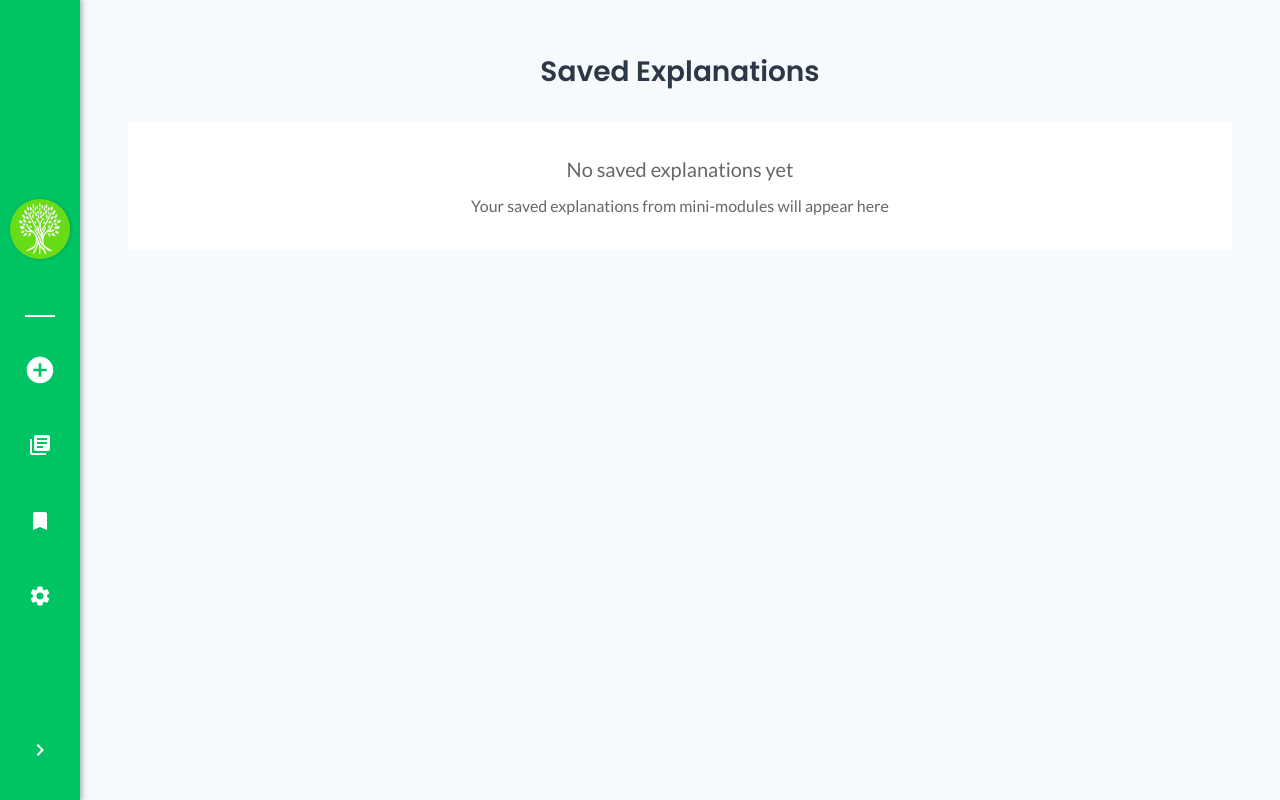
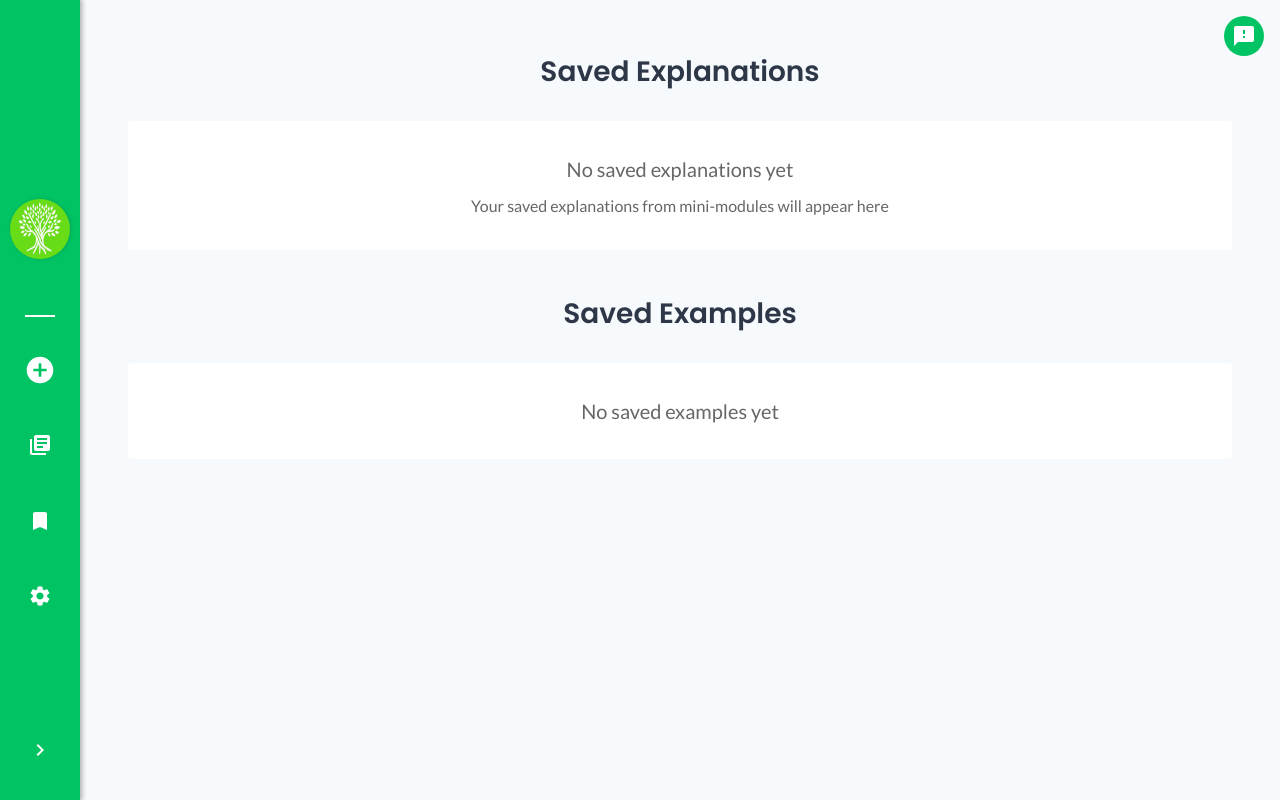
Before and after one commit to sksareen/gyaan-public, a React (Create React App) app in the folder frontend/: page /saved in a window 1280 px wide. Built offline with nearby package versions, Linux system fonts and the light colour scheme.

Commit message:
added feedback form

```diff
--- a/frontend/src/App.js
+++ b/frontend/src/App.js
@@ -13,6 +13,9 @@ import NotebookView from './components/NotebookView';
 import MiniModuleView from './components/MiniModuleView';
 import SavedView from './components/SavedView';
 import Settings from './components/Settings';
+import FeedbackIcon from '@mui/icons-material/Feedback';
+import IconButton from '@mui/material/IconButton';
+import Tooltip from '@mui/material/Tooltip';
 
 function App() {
     const [loading, setLoading] = useState(false);
@@ -122,6 +125,27 @@ function App() {
 
     return (
         <Router>
+            <IconButton
+                component="a"
+                href="https://docs.google.com/forms/d/e/1FAIpQLSdKRfCx1cS7ukmUOHArA_akrzXvKYby2QxAVOVpMlncGmWGDQ/viewform?usp=sf_link"
+                target="_blank"
+                rel="noopener noreferrer"
+                sx={{
+                    position: 'fixed',
+                    top: 16,
+                    right: 16,
+                    zIndex: 9999,
+                    backgroundColor: 'primary.main',
+                    color: 'white',
+                    '&:hover': {
+                        backgroundColor: 'primary.dark',
+                    },
+                }}
+            >
+                <Tooltip title="Give Feedback">
+                    <FeedbackIcon />
+                </Tooltip>
+            </IconButton>
             {loading && (
                 <Box
                     sx={{
--- a/frontend/src/components/InteractiveText.js
+++ b/frontend/src/components/InteractiveText.js
@@ -192,6 +192,7 @@ const InteractiveText = ({ children, topic, level = 0 }) => {
             transform: 'translateY(8px)', // Small offset from the text
             zIndex: 1000,
             backgroundColor: 'primary.main',
+            color: '#fff',
             '&:hover': {
               backgroundColor: 'primary.dark',
             },
--- a/frontend/src/components/Navigation.js
+++ b/frontend/src/components/Navigation.js
@@ -53,7 +53,7 @@ const Navigation = ({ isOpen, setIsOpen }) => {
         borderRadius: isOpen ? '8px' : '50%',
         width: isOpen ? (isMobile ? '60px' : '85%') : '40px',
         height: '40px',
-        minWidth: isMobile ? '60px' : (isOpen ? 'auto' : '40px'),
+        minWidth: isMobile ? '40px' : (isOpen ? 'auto' : '40px'),
         '&:hover': {
             backgroundColor: theme.palette.secondary.main,
             color: theme.palette.background.main
@@ -69,7 +69,7 @@ const Navigation = ({ isOpen, setIsOpen }) => {
         borderRadius: isOpen ? '8px' : '50%',
         width: isOpen ? (isMobile ? '60px' : '85%') : '40px',
         height: '40px',
-        minWidth: isMobile ? '60px' : (isOpen ? 'auto' : '40px'),
+        minWidth: isMobile ? '40px' : (isOpen ? 'auto' : '40px'),
         '&:hover': {
             backgroundColor: theme.palette.secondary.main,
             color: theme.palette.background.main,
--- a/frontend/src/components/QuestionPanel.js
+++ b/frontend/src/components/QuestionPanel.js
@@ -64,7 +64,7 @@ const QuestionPanel = ({ topic, onExplanationReceived, questions = [], level })
           <Box sx={{
             display: 'grid',
             gridTemplateColumns: 'repeat(auto-fit, minmax(250px, 1fr))',
-            gap: 2,
+            gap: 1,
             width: '100%'
           }}>
             {questions.map((questionText, index) => (
--- a/frontend/src/components/SavedView.js
+++ b/frontend/src/components/SavedView.js
@@ -15,6 +15,7 @@ import ReactMarkdown from 'react-markdown';
 
 const SavedView = () => {
     const [savedExplanations, setSavedExplanations] = useState({});
+    const [savedExamples, setSavedExamples] = useState({});
     const [moduleIds, setModuleIds] = useState({});
     const navigate = useNavigate();
 
@@ -29,10 +30,12 @@ const SavedView = () => {
 
         // Get all localStorage keys
         const allKeys = Object.keys(localStorage);
-        // Filter for explanation keys
+
+        // Filter for explanation and example keys
         const explanationKeys = allKeys.filter(key => key.startsWith('explanations-'));
+        const exampleKeys = allKeys.filter(key => key.startsWith('examples-'));
 
-        // Build explanations object by topic
+        // Build explanations object
         const explanations = {};
         explanationKeys.forEach(key => {
             const topic = key.replace('explanations-', '');
@@ -46,7 +49,22 @@ const SavedView = () => {
             }
         });
 
+        // Build examples object
+        const examples = {};
+        exampleKeys.forEach(key => {
+            const topic = key.replace('examples-', '');
+            try {
+                const topicExamples = JSON.parse(localStorage.getItem(key) || '[]');
+                if (topicExamples.length > 0) {
+                    examples[topic] = topicExamples;
+                }
+            } catch (error) {
+                console.error(`Error parsing examples for ${topic}:`, error);
+            }
+        });
+
         setSavedExplanations(explanations);
+        setSavedExamples(examples);
     }, []);
 
     const handleDelete = (topic, timestamp) => {
@@ -64,6 +82,25 @@ const SavedView = () => {
             setSavedExplanations(prev => ({
                 ...prev,
                 [topic]: updatedExplanations
+            }));
+        }
+    };
+
+    const handleDeleteExample = (topic, timestamp) => {
+        const topicKey = `examples-${topic}`;
+        const examples = JSON.parse(localStorage.getItem(topicKey) || '[]');
+        const updatedExamples = examples.filter(ex => ex.timestamp !== timestamp);
+
+        if (updatedExamples.length === 0) {
+            localStorage.removeItem(topicKey);
+            const newSavedExamples = { ...savedExamples };
+            delete newSavedExamples[topic];
+            setSavedExamples(newSavedExamples);
+        } else {
+            localStorage.setItem(topicKey, JSON.stringify(updatedExamples));
+            setSavedExamples(prev => ({
+                ...prev,
+                [topic]: updatedExamples
             }));
         }
     };
@@ -168,6 +205,80 @@ const SavedView = () => {
                         </Box>
                     ))
                 )}
+
+                <Typography variant="h3" gutterBottom align="center" sx={{ mt: 6 }}>
+                    Saved Examples
+                </Typography>
+
+                {Object.keys(savedExamples).length === 0 ? (
+                    <Box sx={{
+                        mt: 4,
+                        p: 4,
+                        textAlign: 'center',
+                        bgcolor: 'background.paper',
+                        borderRadius: 1
+                    }}>
+                        <Typography variant="h6" color="text.secondary">
+                            No saved examples yet
+                        </Typography>
+                    </Box>
+                ) : (
+                    Object.entries(savedExamples).map(([topic, examples]) => (
+                        <Box key={topic} sx={{ mb: 4 }}>
+                            <Typography variant="h4" gutterBottom>
+                                {topic}
+                            </Typography>
+                            {examples.map((example) => (
+                                <Paper
+                                    key={example.timestamp}
+                                    sx={{ p: 3, mb: 2 }}
+                                >
+                                    <Box sx={{
+                                        display: 'flex',
+                                        justifyContent: 'space-between',
+                                        alignItems: 'flex-start',
+                                        mb: 2
+                                    }}>
+                                        <Typography variant="h6">
+                                            {example.text}
+                                        </Typography>
+                                        <IconButton
+                                            onClick={() => handleDeleteExample(topic, example.timestamp)}
+                                            size="small"
+                                        >
+                                            <DeleteIcon />
+                                        </IconButton>
+                                    </Box>
+
+                                    <Typography variant="body1">
+                                        {example.description}
+                                    </Typography>
+
+                                    {example.citations && example.citations.length > 0 && (
+                                        <Box sx={{ mt: 2 }}>
+                                            <Typography variant="subtitle2">Sources:</Typography>
+                                            {example.citations.map((citation, index) => (
+                                                <Link
+                                                    key={index}
+                                                    href={citation.url}
+                                                    target="_blank"
+                                                    rel="noopener noreferrer"
+                                                    sx={{ mr: 2 }}
+                                                >
+                                                    {citation.text}
+                                                </Link>
+                                            ))}
+                                        </Box>
+                                    )}
+
+                                    <Typography variant="caption" color="text.secondary" sx={{ mt: 2, display: 'block' }}>
+                                        Saved on: {formatDate(example.timestamp)}
+                                    </Typography>
+                                </Paper>
+                            ))}
+                        </Box>
+                    ))
+                )}
             </Box>
         </Container>
     );
--- a/frontend/src/components/Theme.js
+++ b/frontend/src/components/Theme.js
@@ -54,6 +54,8 @@ const theme = createTheme({
       borderRadius: '8px',
       display: 'flex',
       alignItems: 'center',
+      color: '#fff',
+      backgroundColor: '#00c464',
       '& span': {
         verticalAlign: 'middle',
       },
```
Also changed, not shown: frontend/src/services/api.js (+24 -10 lines), 1 other file (tests, documents, lock files or other folders).
